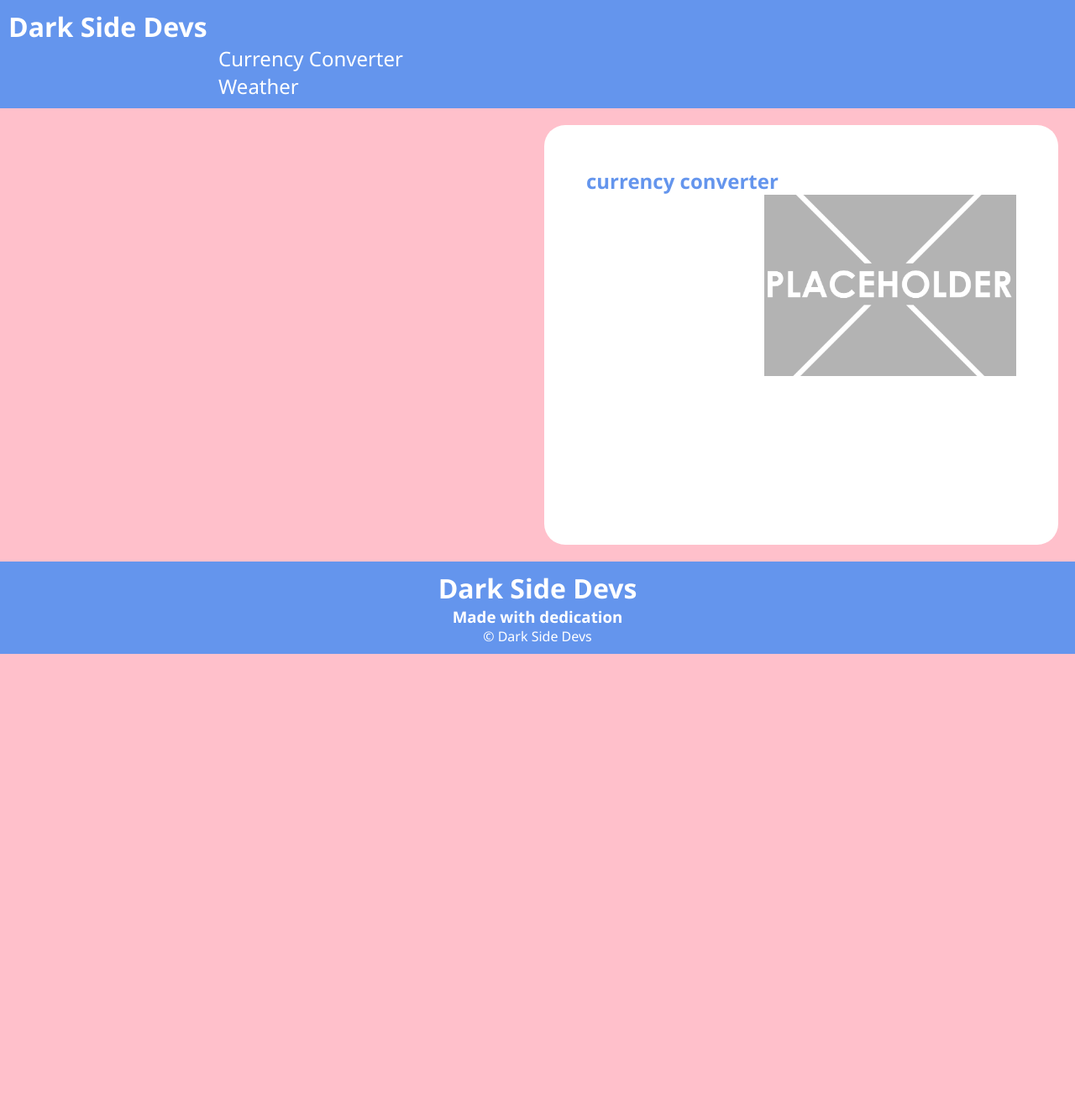
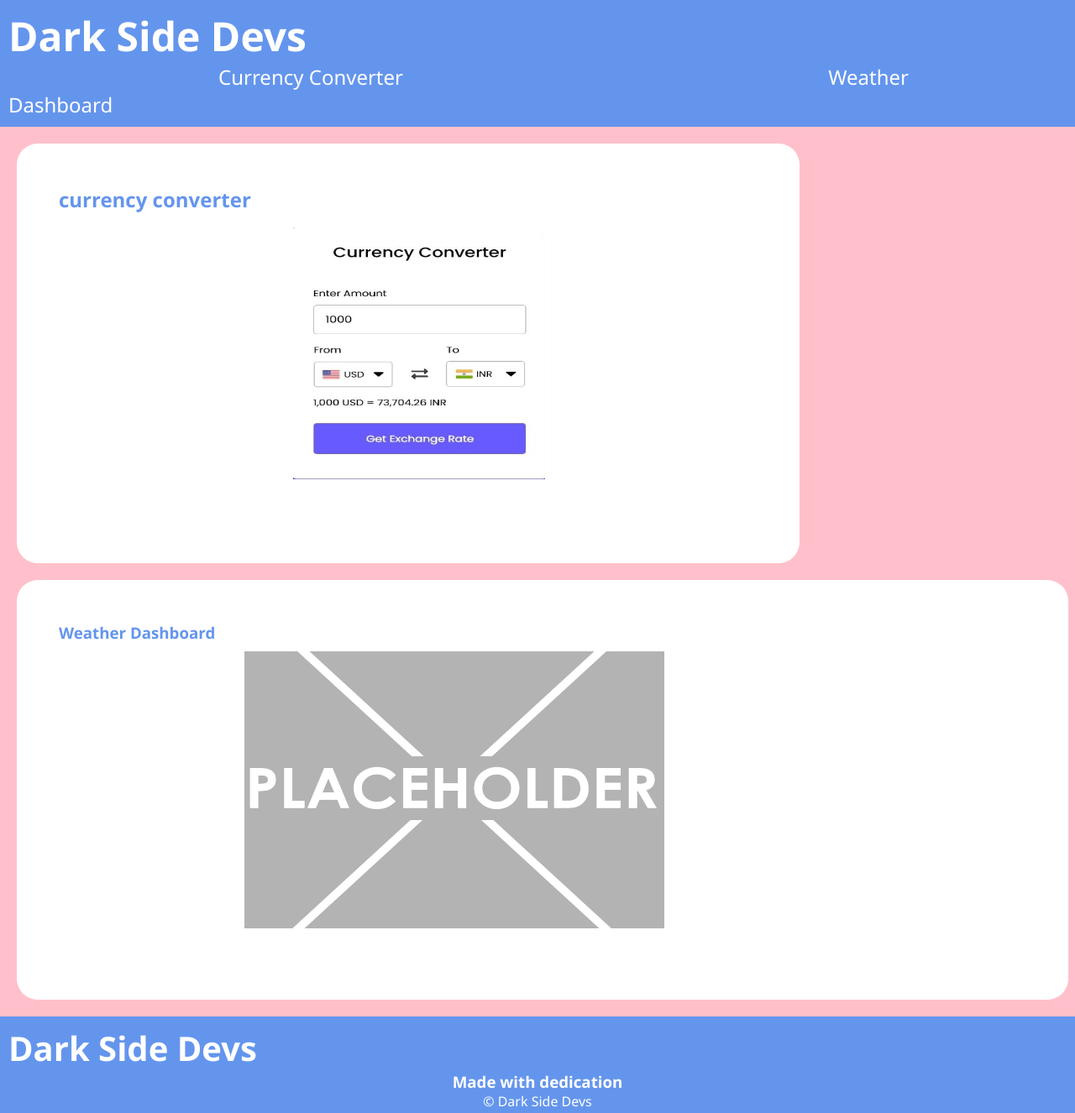
Before and after one commit to isazafeer/project-1, a plain HTML site: page index.html in a window 1280 px wide. Shown: the whole page at 84% size. Before the commit the page ends 800 px from the top, so only its background shows below. Drawn offline with Linux system fonts and the light colour scheme.

Commit message:
HTML and CSS Structure Updates

```diff
--- a/index.html
+++ b/index.html
@@ -9,20 +9,23 @@
 <header>
     <h1>Dark Side Devs</h1>
     <section class="nav">
-        <a href="#Currency">Currency Converter</a>
-        <a href="#Weather">Weather</a>
+        <a>Currency Converter</a>
+        <a>Weather Dashboard</a>
     </section>
 </header>
 <body>
     <div class="container">
         <h2 class="currency-converter">currency converter</h2>
+        <img src="./images/Build-A-Currency-Converter-App-Image.jpg" alt="Placeholder">
+    </div>
+    <div class="weather-container">
+        <h3 class="weather-dashboard">Weather Dashboard</h3>
         <img src="./images/Placeholder.png" alt="Placeholder">
     </div>
-
     <script src="script.js"></script>
 </body>
 <footer>
-    <h1>Dark Side Devs</h1>
+    <h4>Dark Side Devs</h4>
     <h3>Made with dedication</h3>
     <p>
         &copy; Dark Side Devs
--- a/style.css
+++ b/style.css
@@ -1,8 +1,7 @@
 * {
-    font-family: 'Segoe UI', Tahoma, Geneva, Verdana, sans-serif;
+    font-family: 'Segoe UI', sans-serif;
     margin: 0;
     padding: 0;
-
 }
 
 body {
@@ -14,6 +13,7 @@ header {
     color: #fff;
     padding: 10px;
     text-align: start;
+    font-size: 24px;
 }
 
 .nav {
@@ -29,10 +29,10 @@ header {
     justify-content: space-between;
 }
 
-.nav a:hover {
+/*.nav a:hover {
     color: #fdfd00;
   }
-
+*/
 footer {
     padding: 10px;
     clear: both;
@@ -40,22 +40,44 @@ footer {
     background: cornflowerblue;
     color: #ffffff;
 }
-
-img {
-    margin-bottom: 550px;
-    width: 300px;
-    float: right;
+footer h4{
+    text-align: start;
+    font-size: 40px;
 }
 
 .container {
     padding: 50px;
     height: 400px;
     background: white;
-    width: 40%;
+    width: 65%;
     border-radius: 25px;
     margin: 20px;
-    float: right;
+    display: flex;
+}
+
+.container img {
+    padding: 50px;
+    width: 300px;
 }
 .container .currency-converter{
     color: cornflowerblue;
 }
+
+.weather-container {
+    margin: 20px;
+    padding: 50px;
+    height: 400px;
+    background: white;
+    width: 90%;
+    border-radius: 25px;
+    display: flex;
+}
+
+.weather-container img {
+    padding: 35px;
+    width: 500px;
+}
+
+.weather-container .weather-dashboard{
+    color: cornflowerblue;
+}
```
Also changed, not shown: images/Build-A-Currency-Converter-App-Image.jpg (added).
